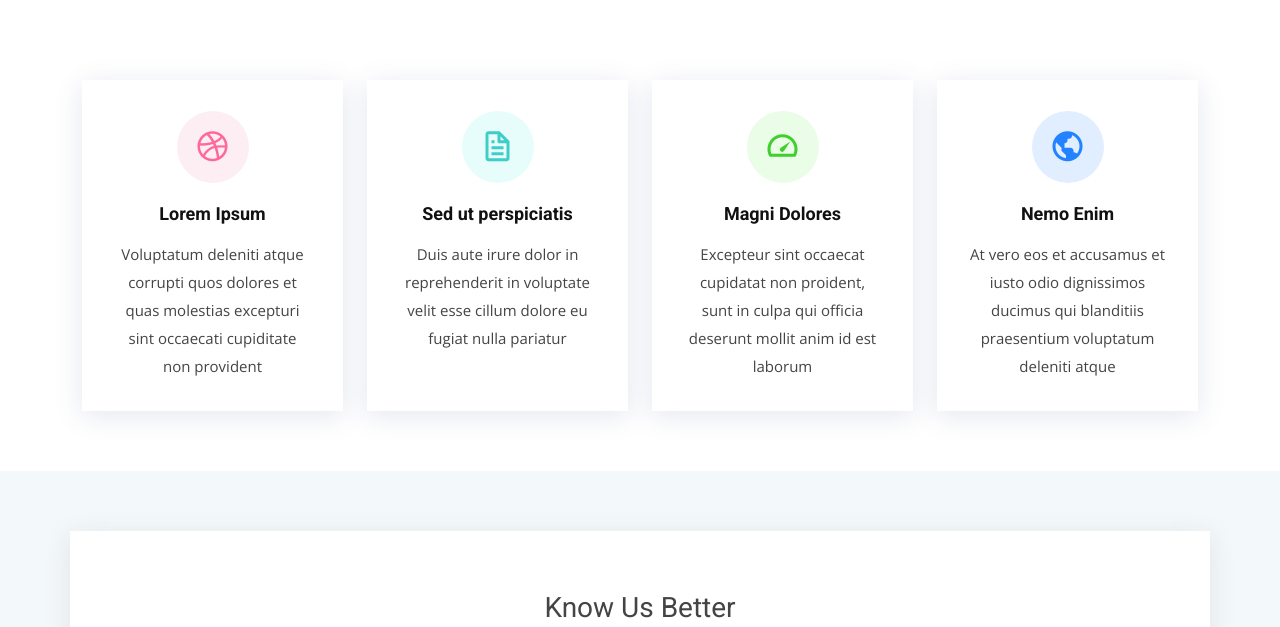
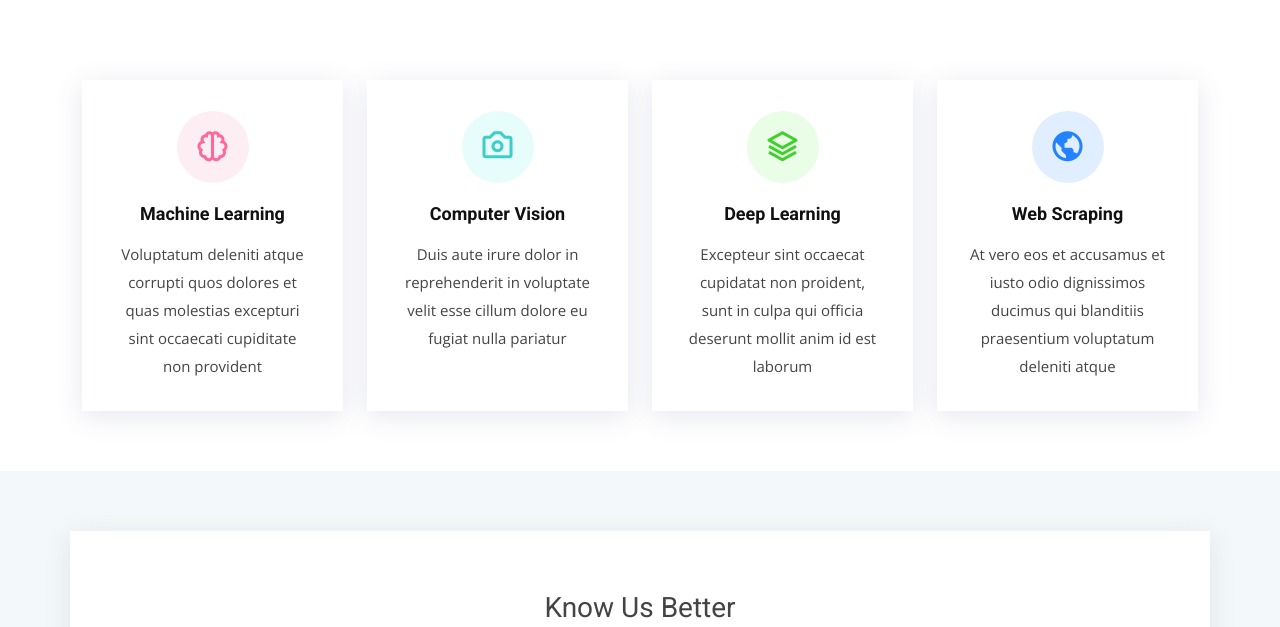
Before and after one commit to deHumlaTek/dehumlatek.github.io, a plain HTML site: page index.html in a window 1280 px wide. Shown: the part 780-1407 px from the top of the page. Drawn offline with nearby package versions, Linux system fonts and the light colour scheme.

Commit message:
update tech in index.html

```diff
--- a/index.html
+++ b/index.html
@@ -98,24 +98,24 @@
         <div class="row">
           <div class="col-md-6 col-lg-3 d-flex align-items-stretch" data-aos="fade-up">
             <div class="icon-box icon-box-pink">
-              <div class="icon"><i class="bx bxl-dribbble"></i></div>
-              <h4 class="title"><a href="">Lorem Ipsum</a></h4>
+              <div class="icon"><i class="bx bx-brain"></i></div>
+              <h4 class="title"><a href="">Machine Learning</a></h4>
               <p class="description">Voluptatum deleniti atque corrupti quos dolores et quas molestias excepturi sint occaecati cupiditate non provident</p>
             </div>
           </div>
 
           <div class="col-md-6 col-lg-3 d-flex align-items-stretch" data-aos="fade-up" data-aos-delay="100">
             <div class="icon-box icon-box-cyan">
-              <div class="icon"><i class="bx bx-file"></i></div>
-              <h4 class="title"><a href="">Sed ut perspiciatis</a></h4>
+              <div class="icon"><i class="bx bx-camera"></i></div>
+              <h4 class="title"><a href="">Computer Vision</a></h4>
               <p class="description">Duis aute irure dolor in reprehenderit in voluptate velit esse cillum dolore eu fugiat nulla pariatur</p>
             </div>
           </div>
 
           <div class="col-md-6 col-lg-3 d-flex align-items-stretch" data-aos="fade-up" data-aos-delay="200">
             <div class="icon-box icon-box-green">
-              <div class="icon"><i class="bx bx-tachometer"></i></div>
-              <h4 class="title"><a href="">Magni Dolores</a></h4>
+              <div class="icon"><i class="bx bx-layer"></i></div>
+              <h4 class="title"><a href="">Deep Learning</a></h4>
               <p class="description">Excepteur sint occaecat cupidatat non proident, sunt in culpa qui officia deserunt mollit anim id est laborum</p>
             </div>
           </div>
@@ -123,7 +123,7 @@
           <div class="col-md-6 col-lg-3 d-flex align-items-stretch" data-aos="fade-up" data-aos-delay="200">
             <div class="icon-box icon-box-blue">
               <div class="icon"><i class="bx bx-world"></i></div>
-              <h4 class="title"><a href="">Nemo Enim</a></h4>
+              <h4 class="title"><a href="">Web Scraping</a></h4>
               <p class="description">At vero eos et accusamus et iusto odio dignissimos ducimus qui blanditiis praesentium voluptatum deleniti atque</p>
             </div>
           </div>
```
